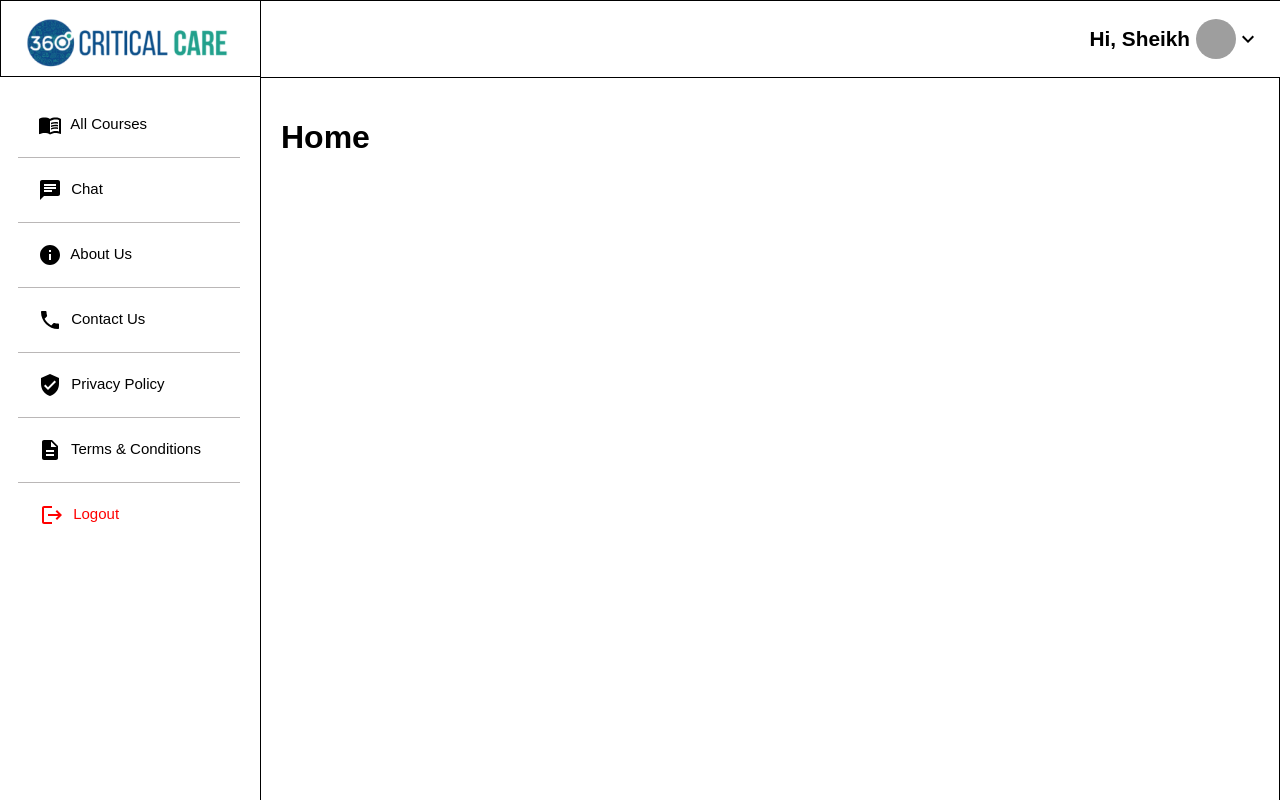
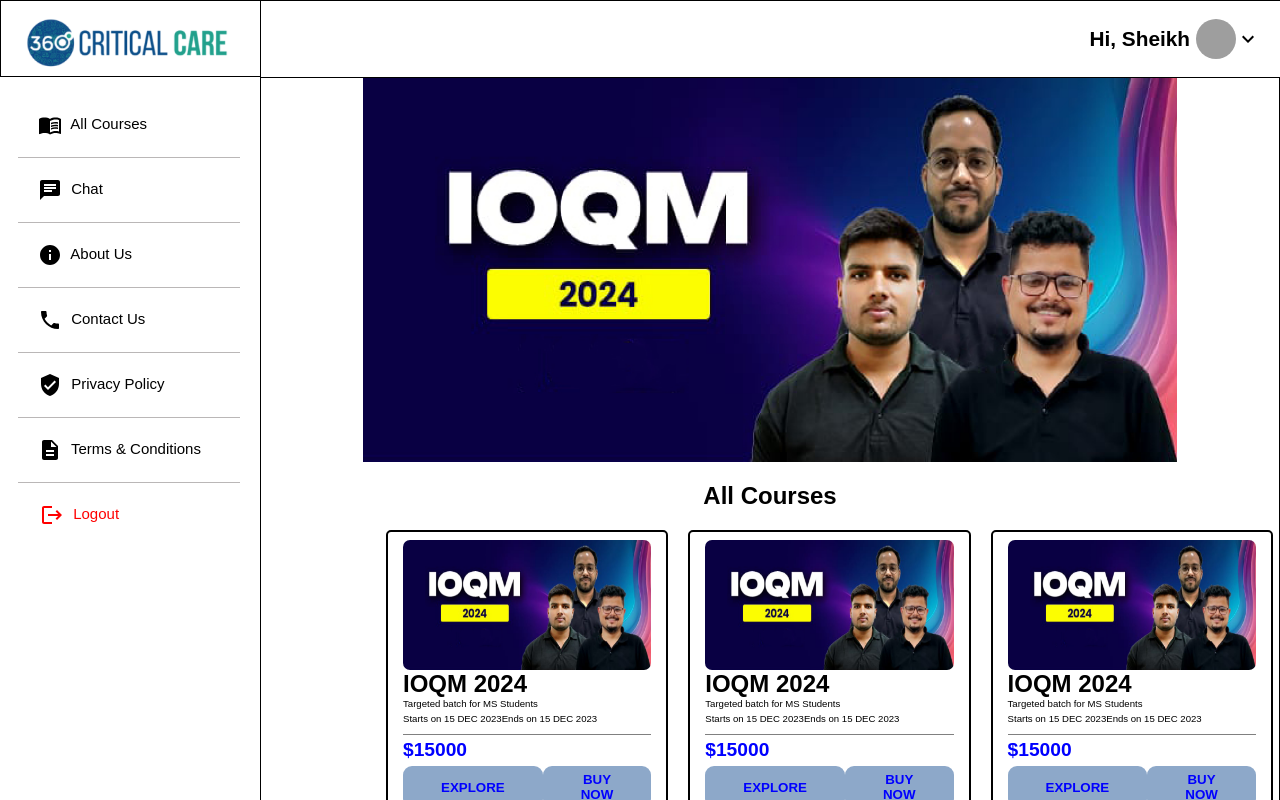
Before and after one commit to vidhichandrakar/CriticalCare-Application, a React (Create React App) app: page / in a window 1280 px wide. Built offline with nearby package versions, Linux system fonts and the light colour scheme; grey boxes are pictures that could not be loaded.

Commit message:
DashboarAllCourses

```diff
--- a/src/Components/CSS/DashBoard.css
+++ b/src/Components/CSS/DashBoard.css
@@ -153,23 +153,38 @@ body {
   .main-container {
     grid-area: main;
     overflow-y: auto;
-    padding: 20px 20px;
     border-left: solid black 1px;
     border-right: solid black 1px;
 
   }
-
-
   .main-title {
     display: flex;
     justify-content: space-between;
   }
-
+  .homeImage{
+    display: flex;
+    justify-content: center;
+    width:100%;
+  }
+  .homeImage img{
+    transform-style: preserve-3d;
+     height:48vh !important;
+    width: 80%;
+    z-index: 78 !important;
+  }
+  .Allcoursestext{
+    text-align: center;
+  }
   .main-cards {
     display: grid;
-    grid-template-columns: 1fr 1fr 1fr 1fr;
+    grid-template-columns: 1fr 1fr 1fr;
     gap: 20px;
-    margin: 15px 0;
+    margin: 15px 125px;
+  }
+  .cardImage{
+    border-radius: 7px;
+    height: 130px;
+    width: 100%;
   }
 
   .card {
@@ -178,41 +193,44 @@ body {
     justify-content: space-around;
     padding: 8px 15px;
     border-radius: 5px;
+    border: solid 2px black;
+  }
+  .cardDate{
+    display: flex;
+    flex-direction: row;
+    margin-top: -15px;
+    border-bottom: solid 1.7px grey;
+  }
+  .margintoph1{
+    margin-top: 0;
+  }
+  .margintopp{
+    margin-top: -20px;
+  }
+  .card p{
+    font-size: 0.6rem;
+  }
+  .marginttoph2{
+    color: blue;
+    margin-top: 4px;
+    font-size: 1.2rem;
+  }
+  .CardButton{
+    display: flex;
+    justify-content: space-between;
+    margin-top: -10px;
+  }
+  .btn{
+    border: rgb(141 168 201);;
+    background-color: rgb(141 168 201);
+    border-radius: 9px;
+    color: blue;
+    padding: 6px 38px;
+    font-weight: 600;
+    /* font-size: 1rem; */
   }
 
-  .card:first-child {
-    background-color: #2962ff;
-  }
 
-  .card:nth-child(2) {
-    background-color: #ff6d00;
-  }
-
-  .card:nth-child(3) {
-    background-color: #2e7d32;
-  }
-
-  .card:nth-child(4) {
-    background-color: #d50000;
-  }
-
-  .card-inner {
-    display: flex;
-    align-items: center;
-    justify-content: space-between;
-  }
-
-  .card-inner > .card_icon {
-    font-size: 25px;
-  }
-
-  .charts {
-    display: grid;
-    grid-template-columns: 1fr 1fr;
-    gap: 20px;
-    margin-top: 60px;
-    height: 300px;
-  }
 
   /* End Main  */
 
--- a/src/Components/DashboardComponents/AllCOmponents/Home.js
+++ b/src/Components/DashboardComponents/AllCOmponents/Home.js
@@ -1,21 +1,202 @@
-import React from 'react'
-// import
-// { BsFillArchiveFill, BsFillGrid3X3GapFill, BsPeopleFill, BsFillBellFill}
-//  from 'react-icons/bs'
-//  import
-//  { BarChart, Bar, Cell, XAxis, YAxis, CartesianGrid, Tooltip, Legend, ResponsiveContainer, LineChart, Line }
-//  from 'recharts';
+import React from "react";
+import HomeImage from "../../../Images/Header_wallpaper.png";
+import {
+  BsFillArchiveFill,
+  BsFillGrid3X3GapFill,
+  BsPeopleFill,
+  BsFillBellFill,
+} from "react-icons/bs";
+// import Card from "@mui/material/Card";
+// import CardActions from "@mui/material/CardActions";
+// import CardContent from "@mui/material/CardContent";
+// import CardMedia from "@mui/material/CardMedia";
+// import Button from "@mui/material/Button";
+// import Typography from "@mui/material/Typography";
 
 function Home() {
+  return (
+    <main className="main-container">
+      <div className="main-title homeImage">
+        <img src={HomeImage} />
+      </div>
+      <section>
+        <h1 className="Allcoursestext">All Courses</h1>
+        <div className="main-cards">
+          <div className="card">
+            <img src={HomeImage} className="cardImage" />
+            <h1 className="margintoph1">IOQM 2024</h1>
+            <p className="margintopp">Targeted batch for MS Students</p>
+            <div className="cardDate">
+              <p>
+                Starts on <span>15 DEC 2023</span>
+              </p>
+              <p>
+                Ends on <span>15 DEC 2023</span>
+              </p>
+            </div>
 
+            <h2 className="marginttoph2">$15000</h2>
+            <div className="CardButton">
+              <button className="btn">EXPLORE </button>
+              <button className="btn">BUY NOW</button>
+            </div>
+          </div>
+          <div className="card">
+            <img src={HomeImage} className="cardImage" />
+            <h1 className="margintoph1">IOQM 2024</h1>
+            <p className="margintopp">Targeted batch for MS Students</p>
+            <div className="cardDate">
+              <p>
+                Starts on <span>15 DEC 2023</span>
+              </p>
+              <p>
+                Ends on <span>15 DEC 2023</span>
+              </p>
+            </div>
 
+            <h2 className="marginttoph2">$15000</h2>
+            <div className="CardButton">
+              <button className="btn">EXPLORE </button>
+              <button className="btn">BUY NOW</button>
+            </div>
+          </div>
+          <div className="card">
+            <img src={HomeImage} className="cardImage" />
+            <h1 className="margintoph1">IOQM 2024</h1>
+            <p className="margintopp">Targeted batch for MS Students</p>
+            <div className="cardDate">
+              <p>
+                Starts on <span>15 DEC 2023</span>
+              </p>
+              <p>
+                Ends on <span>15 DEC 2023</span>
+              </p>
+            </div>
 
-  return (
+            <h2 className="marginttoph2">$15000</h2>
+            <div className="CardButton">
+              <button className="btn">EXPLORE </button>
+              <button className="btn">BUY NOW</button>
+            </div>
+          </div>
+          <div className="card">
+            <img src={HomeImage} className="cardImage" />
+            <h1 className="margintoph1">IOQM 2024</h1>
+            <p className="margintopp">Targeted batch for MS Students</p>
+            <div className="cardDate">
+              <p>
+                Starts on <span>15 DEC 2023</span>
+              </p>
+              <p>
+                Ends on <span>15 DEC 2023</span>
+              </p>
+            </div>
 
-    <main className='main-container'>
-    <h1>Home</h1>
+            <h2 className="marginttoph2">$15000</h2>
+            <div className="CardButton">
+              <button className="btn">EXPLORE </button>
+              <button className="btn">BUY NOW</button>
+            </div>
+          </div>
+          <div className="card">
+            <img src={HomeImage} className="cardImage" />
+            <h1 className="margintoph1">IOQM 2024</h1>
+            <p className="margintopp">Targeted batch for MS Students</p>
+            <div className="cardDate">
+              <p>
+                Starts on <span>15 DEC 2023</span>
+              </p>
+              <p>
+                Ends on <span>15 DEC 2023</span>
+              </p>
+            </div>
+
+            <h2 className="marginttoph2">$15000</h2>
+            <div className="CardButton">
+              <button className="btn">EXPLORE </button>
+              <button className="btn">BUY NOW</button>
+            </div>
+          </div>
+          <div className="card">
+            <img src={HomeImage} className="cardImage" />
+            <h1 className="margintoph1">IOQM 2024</h1>
+            <p className="margintopp">Targeted batch for MS Students</p>
+            <div className="cardDate">
+              <p>
+                Starts on <span>15 DEC 2023</span>
+              </p>
+              <p>
+                Ends on <span>15 DEC 2023</span>
+              </p>
+            </div>
+
+            <h2 className="marginttoph2">$15000</h2>
+            <div className="CardButton">
+              <button className="btn">EXPLORE </button>
+              <button className="btn">BUY NOW</button>
+            </div>
+          </div>
+          <div className="card">
+            <img src={HomeImage} className="cardImage" />
+            <h1 className="margintoph1">IOQM 2024</h1>
+            <p className="margintopp">Targeted batch for MS Students</p>
+            <div className="cardDate">
+              <p>
+                Starts on <span>15 DEC 2023</span>
+              </p>
+              <p>
+                Ends on <span>15 DEC 2023</span>
+              </p>
+            </div>
+
+            <h2 className="marginttoph2">$15000</h2>
+            <div className="CardButton">
+              <button className="btn">EXPLORE </button>
+              <button className="btn">BUY NOW</button>
+            </div>
+          </div>
+          <div className="card">
+            <img src={HomeImage} className="cardImage" />
+            <h1 className="margintoph1">IOQM 2024</h1>
+            <p className="margintopp">Targeted batch for MS Students</p>
+            <div className="cardDate">
+              <p>
+                Starts on <span>15 DEC 2023</span>
+              </p>
+              <p>
+                Ends on <span>15 DEC 2023</span>
+              </p>
+            </div>
+
+            <h2 className="marginttoph2">$15000</h2>
+            <div className="CardButton">
+              <button className="btn">EXPLORE </button>
+              <button className="btn">BUY NOW</button>
+            </div>
+          </div>
+          <div className="card">
+            <img src={HomeImage} className="cardImage" />
+            <h1 className="margintoph1">IOQM 2024</h1>
+            <p className="margintopp">Targeted batch for MS Students</p>
+            <div className="cardDate">
+              <p>
+                Starts on <span>15 DEC 2023</span>
+              </p>
+              <p>
+                Ends on <span>15 DEC 2023</span>
+              </p>
+            </div>
+
+            <h2 className="marginttoph2">$15000</h2>
+            <div className="CardButton">
+              <button className="btn">EXPLORE </button>
+              <button className="btn">BUY NOW</button>
+            </div>
+          </div>
+        </div>
+      </section>
     </main>
-  )
+  );
 }
 
-export default Home
+export default Home;
```
